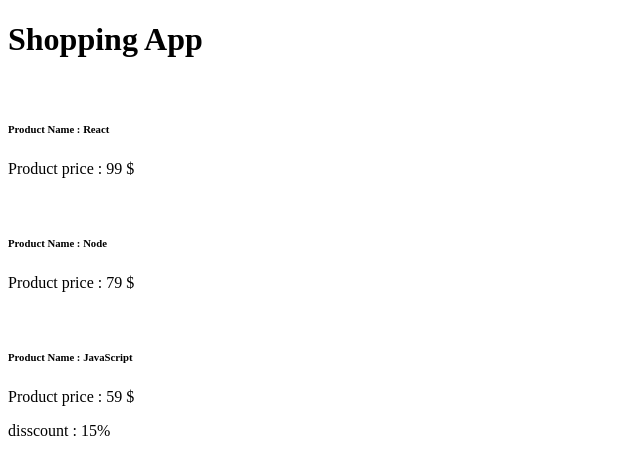
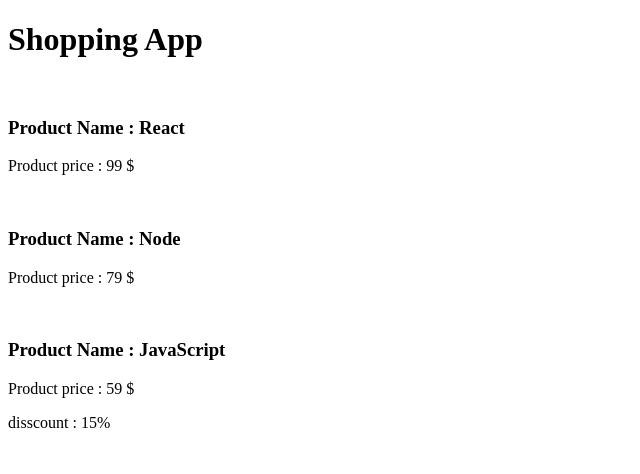
Before and after one commit to iMahdi1383/ShoppingCartSection.React, a JavaScript app: page / in a window 1280 px wide. Shown: the top 474 px of the page, without its empty margins (0-640 px from the left). Built offline with nearby package versions, Linux system fonts and the light colour scheme.

Commit message:
Edit Product.js : Change h6 to h4

```diff
--- a/src/Components/Product/Product.js
+++ b/src/Components/Product/Product.js
@@ -1,7 +1,7 @@
 const Product = (props) => {
     return (
         <div>
-            <h6>Product Name : {props.name}</h6>
+            <h3>Product Name : {props.name}</h3>
             <p>Product price : {props.price}</p>
             {props.children}
             <br />
```
